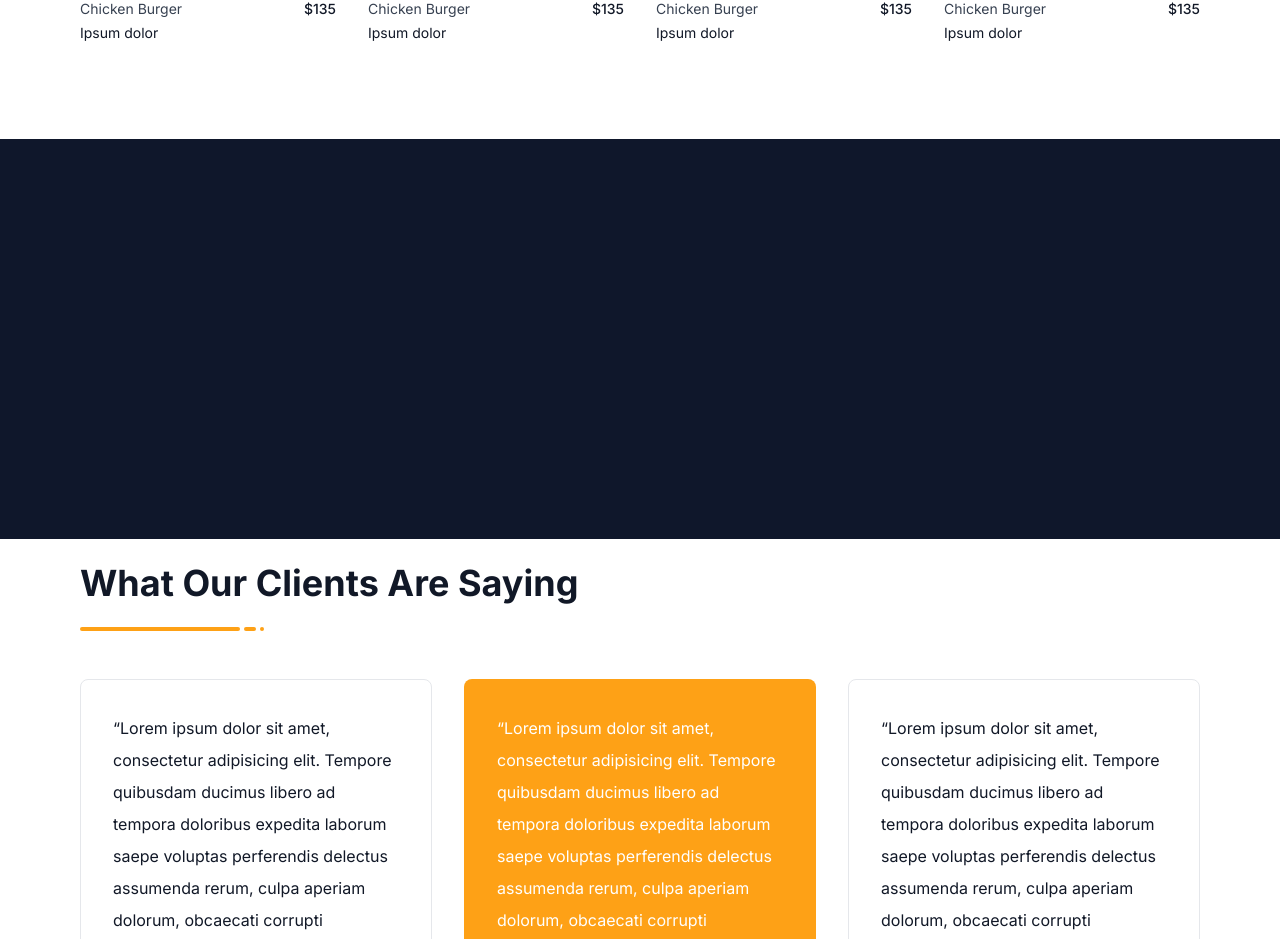
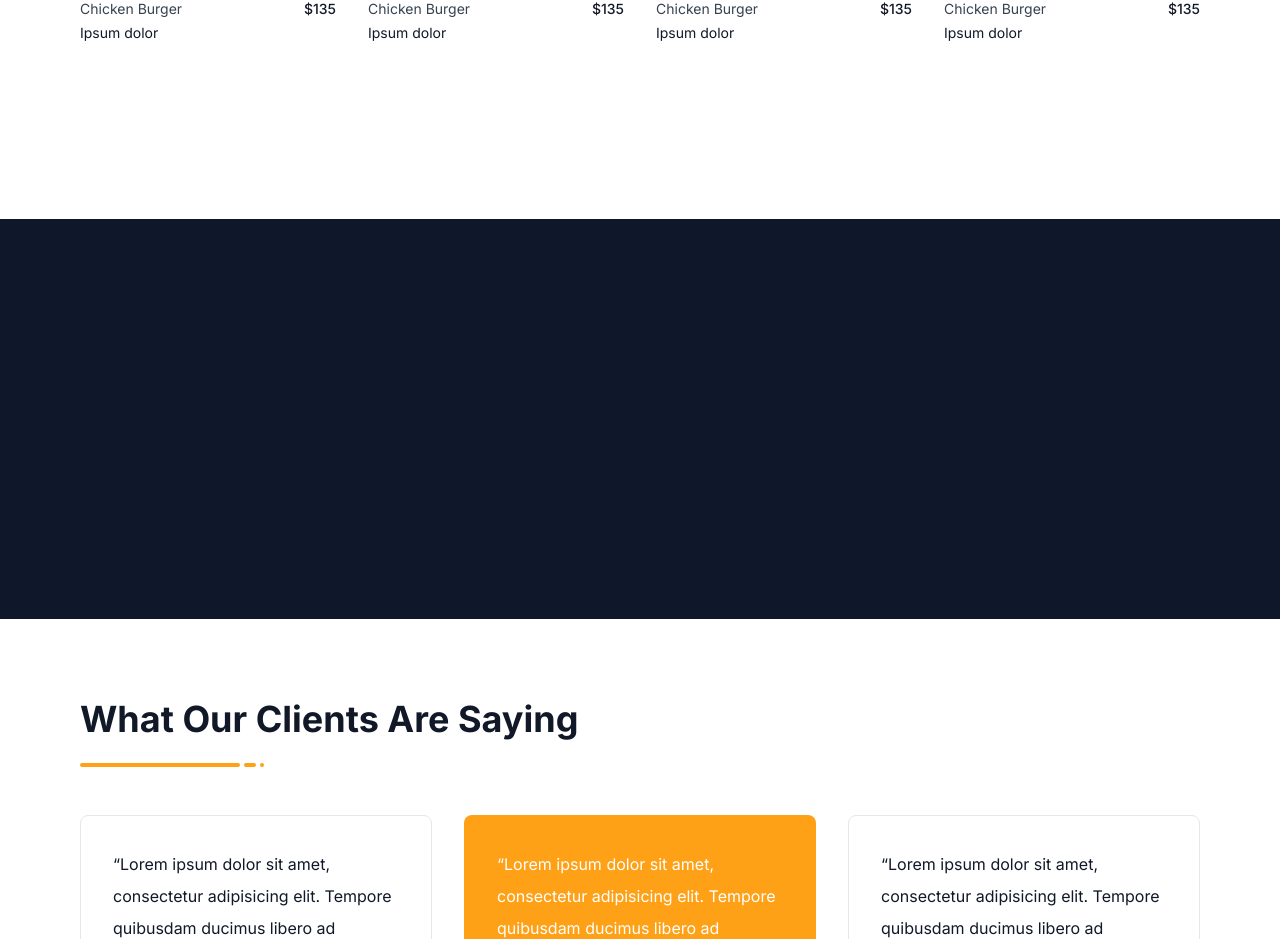
Before and after one commit to Ionfinisher/restaurant-management, a Next.js app: page / in a window 1280 px wide. Shown: the part 1715-2654 px from the top of the page. Built offline with nearby package versions, Linux system fonts and the light colour scheme.

Commit message:
first commit

```diff
--- a/src/app/page.tsx
+++ b/src/app/page.tsx
@@ -159,7 +159,7 @@ export default function Home() {
       </div>
 
       {/* Book a table section */}
-      <div className="w-full mjy-20 bg-[#0F172B]">
+      <div className="w-full my-20 bg-[#0F172B]">
         <div className="container mx-auto">
           <div className="h-[400px]"></div>
         </div>
```
